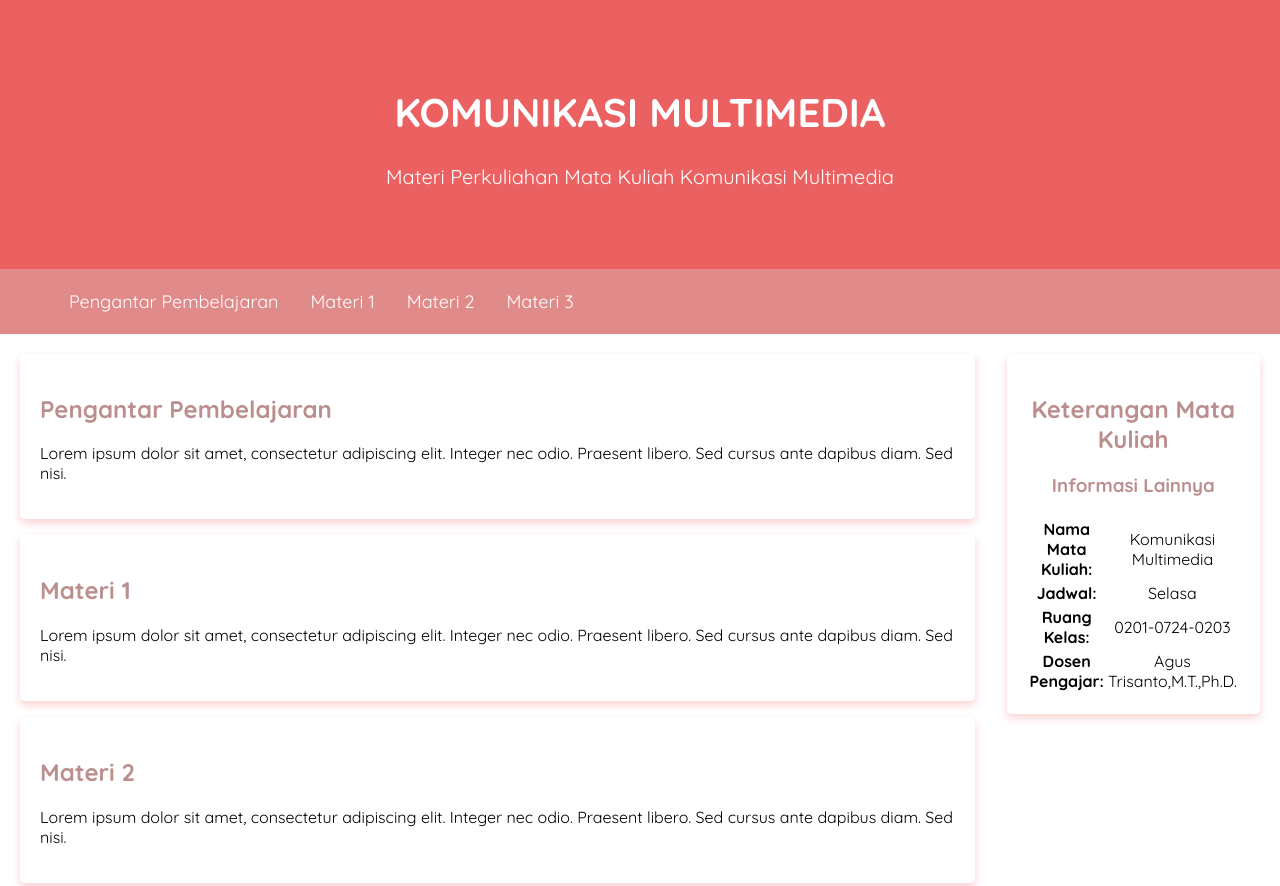
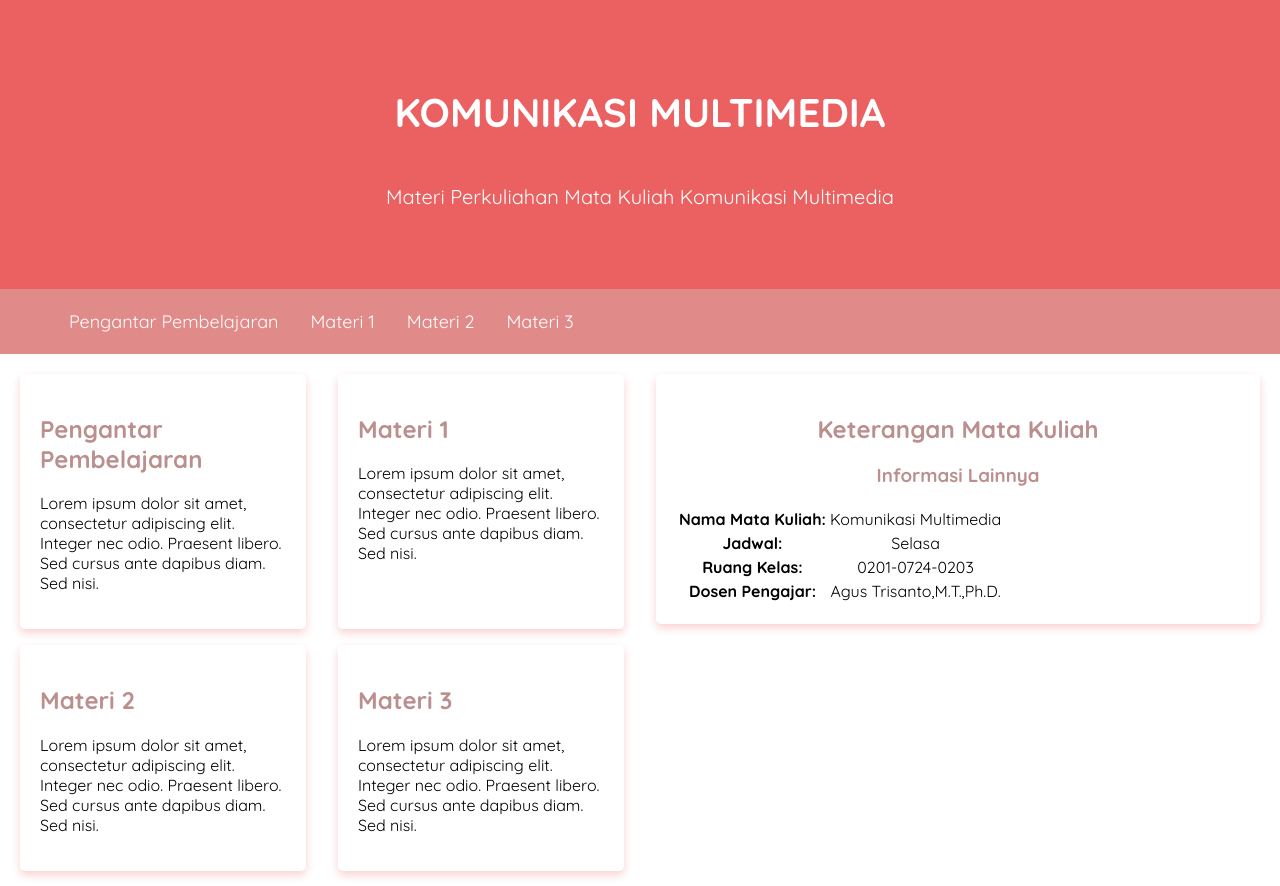
Before and after one commit to azrafrz/azrafrz, a plain HTML site: page log.html in a window 1280 px wide. Shown: the top 886 px of the page. Drawn offline with Linux system fonts and the light colour scheme.

Commit message:
Update style.css

```diff
--- a/style.css
+++ b/style.css
@@ -52,6 +52,7 @@ nav a:hover {
     background-color: #e00505a1;
     text-align: center;
     color: white;
+    display: grid;
 }
 
 .jumbotron img {
@@ -81,14 +82,15 @@ nav {
 
 main {
     padding: 20px;
-    display: flex;
+    display: grid;
+    grid-template-columns: repeat(auto-fit, minmax(200px, 1fr));
     gap: 2rem;
 }
 
 #content {
     flex: 5;
-    display: flex;
-    flex-flow: column nowrap;
+    display: grid;
+    grid-template-columns: repeat(auto-fit, minmax(200px, 1fr));
     gap: 1rem 2rem;
 }
 
```
